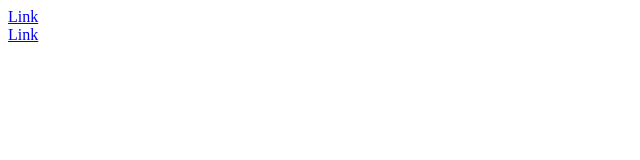
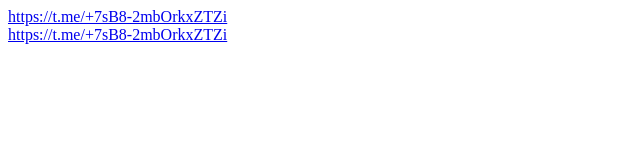
Before and after one commit to ujgpanjg/texts, a plain HTML site: page index.html in a window 1280 px wide. Shown: the whole page, without its empty margins (0-640 px from the left). Drawn offline with Linux system fonts and the light colour scheme.

Commit message:
index.html

```diff
--- a/index.html
+++ b/index.html
@@ -1,6 +1,6 @@
 <html>
 <body>
-<a href="https://t.me/+7sB8-2mbOrkxzTZi">Link</a><br>
-<a href="https://t.me/+7sB8-2mbOrkxzTZi">Link</a>
+<a href="https://t.me/+7sB8-2mbOrkxZTZi">https://t.me/+7sB8-2mbOrkxZTZi</a><br>
+<a href="https://t.me/+7sB8-2mbOrkxZTZi">https://t.me/+7sB8-2mbOrkxZTZi</a>
 </body>
 </html>
```
